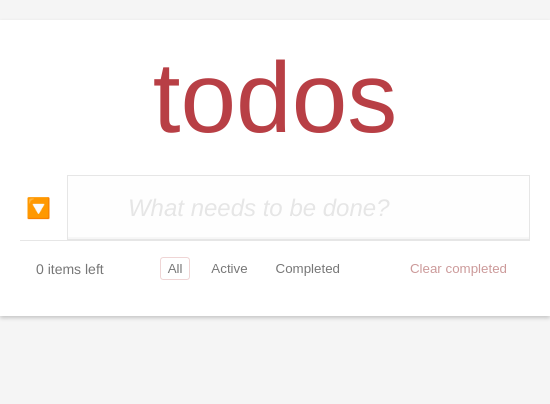
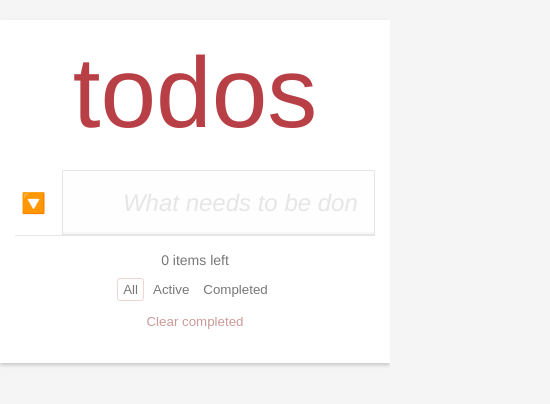
Before and after one commit to Benjiruu/Todo-frontend, a plain HTML site: page index.html in a window 390 px wide. Shown: the whole page, 550 px wide, since content can reach past the window. Drawn offline with Linux system fonts and the light colour scheme.

Commit message:
added repsonsivnes

```diff
--- a/css/styles.css
+++ b/css/styles.css
@@ -10,9 +10,108 @@ body {
     background: #fff;
     margin: 20px auto;
     padding: 20px;
-    width: 550px;
+    width: 100%;
+    max-width: 550px;
     box-shadow: 0 2px 4px rgba(0, 0, 0, 0.2);
     box-sizing: border-box;
+}
+
+/* mobiltelefoner testade på Iphone SE och samsung s20 ultra */
+@media (max-width: 480px) {
+    .todoapp {
+        padding: 10px;
+    }
+
+    h1 {
+        font-size: 60px;
+    }
+
+    #new-todo {
+        padding: 10px 10px 10px 40px;
+        height: 40px;
+        font-size: 18px;
+        width: calc(100% - 50px);
+    }
+
+    #todo-list li {
+        padding: 8px;
+    }
+
+    #footer {
+        padding: 8px;
+        font-size: 10px;
+        display: flex;
+        flex-direction: column;
+        align-items: center;
+    }
+
+    #footer #filters {
+        margin-top: 10px;
+        width: 100%;
+        display: flex;
+        justify-content: center;
+    }
+
+    #clear-completed {
+        margin-top: 10px;
+        white-space: nowrap;
+        align-self: center;
+    }
+}
+
+/* surfplattor testade på Ipad pro */
+@media (max-width: 1024px) {
+    .todoapp {
+        padding: 15px;
+    }
+
+    h1 {
+        font-size: 80px;
+    }
+
+    #new-todo {
+        padding: 12px 12px 12px 50px;
+        height: 50px;
+        font-size: 20px;
+    }
+
+    #todo-list li {
+        padding: 12px;
+    }
+
+    #footer {
+        padding: 12px;
+        font-size: 12px;
+    }
+}
+
+/* datorer */
+@media (min-width: 1025px) {
+    .todoapp {
+        padding: 20px;
+    }
+
+    h1 {
+        font-size: 100px;
+    }
+
+    #new-todo {
+        padding: 16px 16px 16px 60px;
+        height: 65px;
+        font-size: 24px;
+    }
+
+    #todo-list li {
+        padding: 16px;
+    }
+
+    #footer {
+        padding: 16px;
+        font-size: 14px;
+        display: flex;
+        justify-content: space-between;
+        align-items: center;
+    }
 }
 
 h1 {
@@ -104,6 +203,14 @@ h1 {
     font-size: 14px;
     color: #777;
     border-top: 1px solid #e6e6e6;
+    flex-wrap: wrap;
+}
+
+#filters {
+    display: flex;
+    justify-content: center;
+    width: auto;
+    flex-grow: 1;
 }
 
 #filters button {
@@ -111,8 +218,8 @@ h1 {
     border: none;
     color: inherit;
     cursor: pointer;
-    margin: 0 5px;
-    padding: 3px 7px;
+    margin: 0 2px;
+    padding: 3px 5px;
     border-radius: 3px;
 }
 
@@ -126,6 +233,8 @@ h1 {
     color: #cc9a9a;
     cursor: pointer;
     padding: 3px 7px;
+    white-space: nowrap;
+    align-self: center;
 }
 
 #clear-completed:hover {
```
Also changed, not shown: 1 other file.
